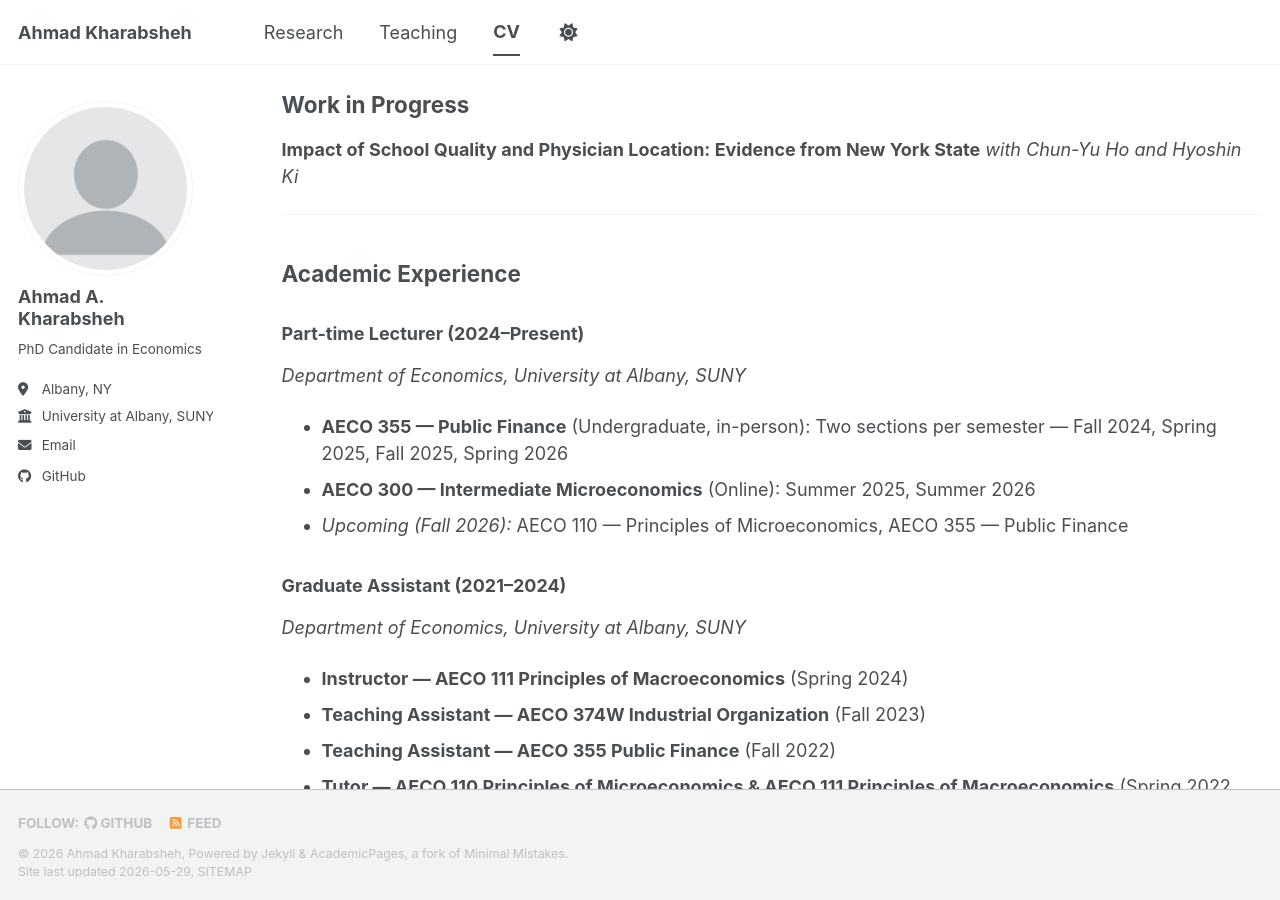
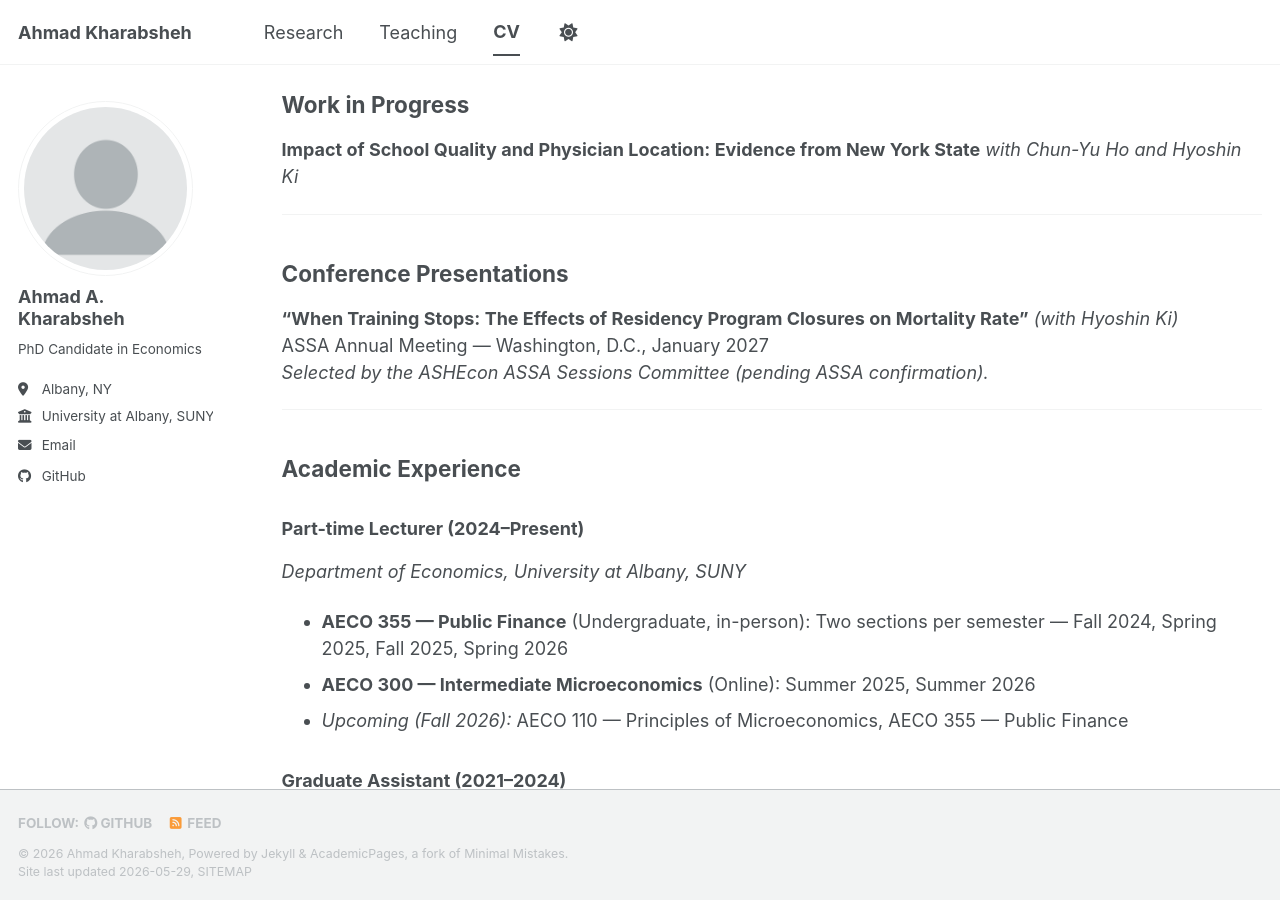
Before and after one commit to Kharabshehahmad/Kharabshehahmad.github.io, a Jekyll site: the page built from _pages/cv.md, in a window 1280 px wide and 900 px high, scrolled down 1182 px. Built offline with Jekyll 4.4.1, drawn with Linux system fonts in a browser that asks for light colours; a script bundle is joined from its source files by our own code; library files that are not in the unit come from our copies.

Commit message:
Update cv.md

```diff
--- a/_pages/cv.md
+++ b/_pages/cv.md
@@ -64,7 +64,13 @@ Texas Tech University<br>
 *with Chun-Yu Ho and Hyoshin Ki*
 
 ---
+## Conference Presentations
 
+**"When Training Stops: The Effects of Residency Program Closures on Mortality Rate"** *(with Hyoshin Ki)*<br>
+ASSA Annual Meeting — Washington, D.C., January 2027<br>
+*Selected by the ASHEcon ASSA Sessions Committee (pending ASSA confirmation).*
+
+---
 ## Academic Experience
 
 ### Part-time Lecturer (2024–Present)
```
